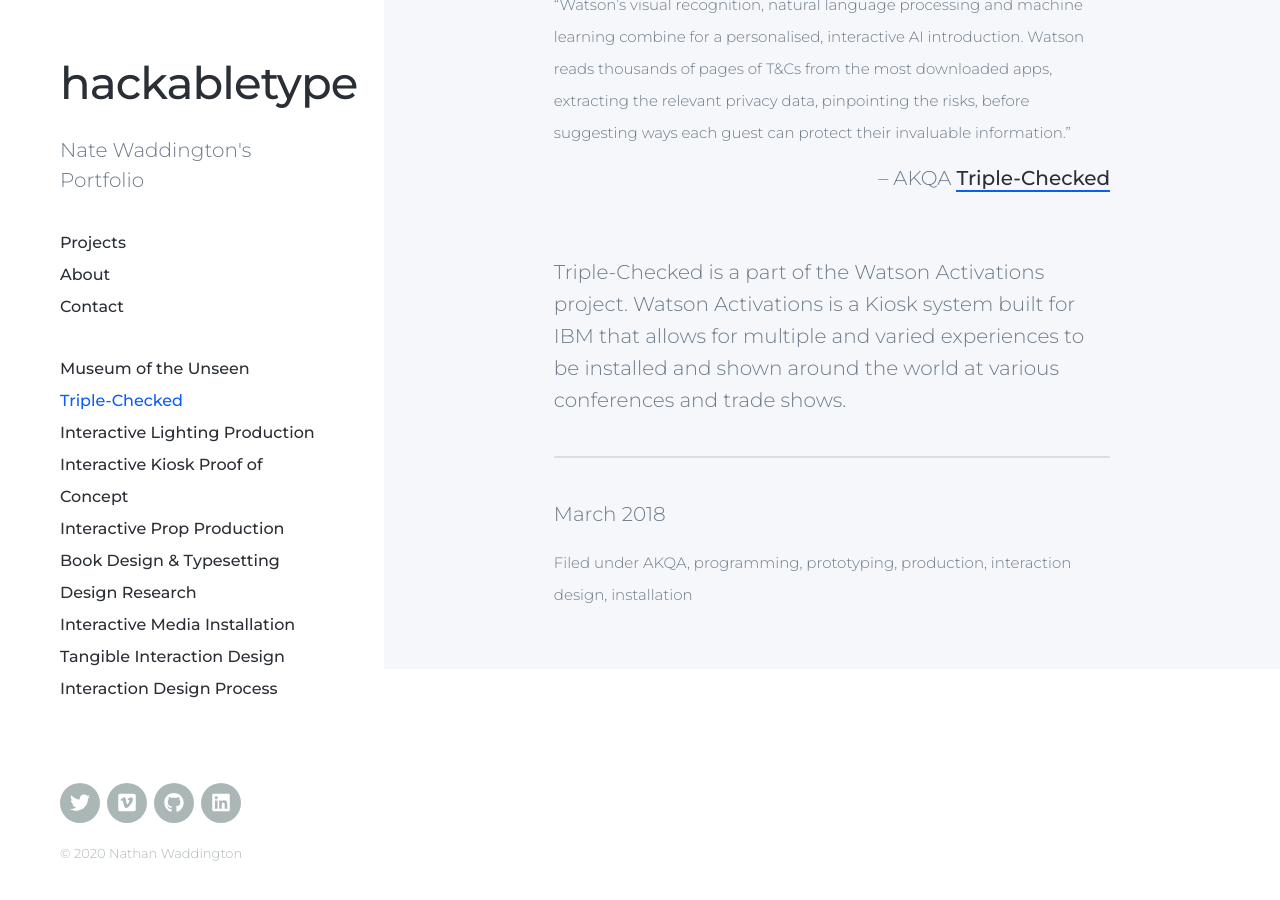
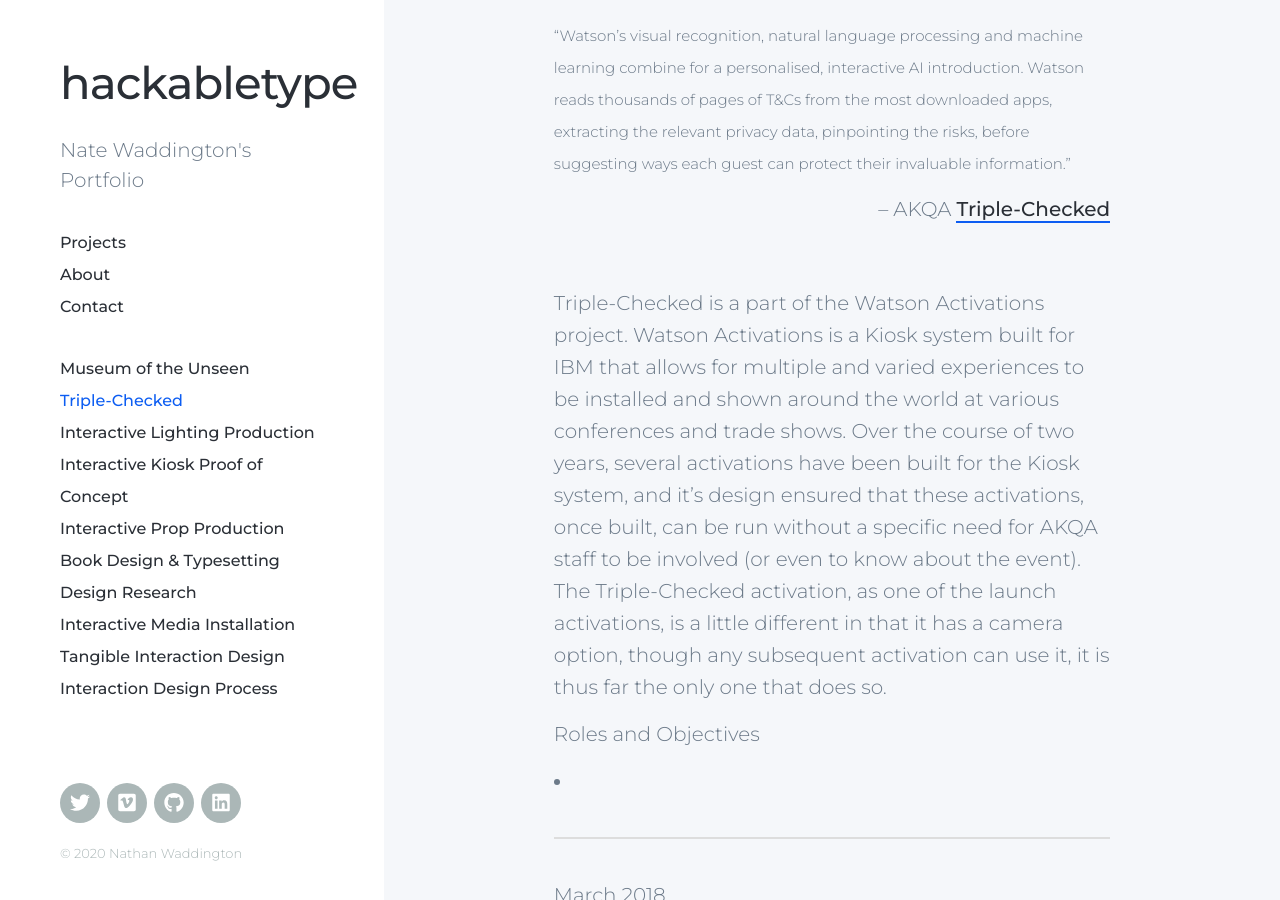
Before and after one commit to hackabletype/hackabletype.github.io, a Jekyll site: the page built from _projects/2018-03-triple-checked.md, in a window 1280 px wide and 900 px high, scrolled down 627 px. Built offline with Jekyll 4.4.1, drawn with Linux system fonts in a browser that asks for light colours; nearby versions of some CDN libraries; some of the changed text lies outside the part shown.

Commit message:
updating copy. adding local video for test

```diff
--- a/_projects/2018-03-triple-checked.md
+++ b/_projects/2018-03-triple-checked.md
@@ -4,11 +4,12 @@
 description: ""
 featured_image:  '/images/projects/triple-checked/think-2018.png'
 date: 2018-03-18
-tags: [AKQA, programming, prototyping, production, interaction design, installation]
+tags: [AKQA, programming, prototyping, production, installation, artificial intelligence, machine learning, Watson]
 published: true
 ---
 
-<p><iframe src="https://player.vimeo.com/video/392610351" width="640" height="360" frameborder="0" allow="autoplay; fullscreen" allowfullscreen></iframe></p>
+<!--<p><iframe src="https://player.vimeo.com/video/392610351" width="640" height="360" frameborder="0" allow="autoplay; fullscreen" allowfullscreen></iframe></p> -->
+<p><iframe src="videos/IBM Watson - Triple-Checked.mp4" width="640" height="360" frameborder="0" allow="autoplay; fullscreen" allowfullscreen></iframe></p>
 
 <small>“Watson’s visual recognition, natural language processing and machine learning combine for a personalised, interactive AI introduction. Watson reads thousands of pages of T&Cs from the most downloaded apps, extracting the relevant privacy data, pinpointing the risks, before suggesting ways each guest can protect their invaluable information.”</small>
 
@@ -18,3 +19,8 @@
 
 Triple-Checked is a part of the Watson Activations project.
 Watson Activations is a Kiosk system built for IBM that allows for multiple and varied experiences to be installed and shown around the world at various conferences and trade shows.
+Over the course of two years, several activations have been built for the Kiosk system, and it's design ensured that these activations, once built, can be run without a specific need for AKQA staff to be involved (or even to know about the event).
+The Triple-Checked activation, as one of the launch activations, is a little different in that it has a camera option, though any subsequent activation can use it, it is thus far the only one that does so.
+
+Roles and Objectives
+*
```
Also changed, not shown: 1 other file.
